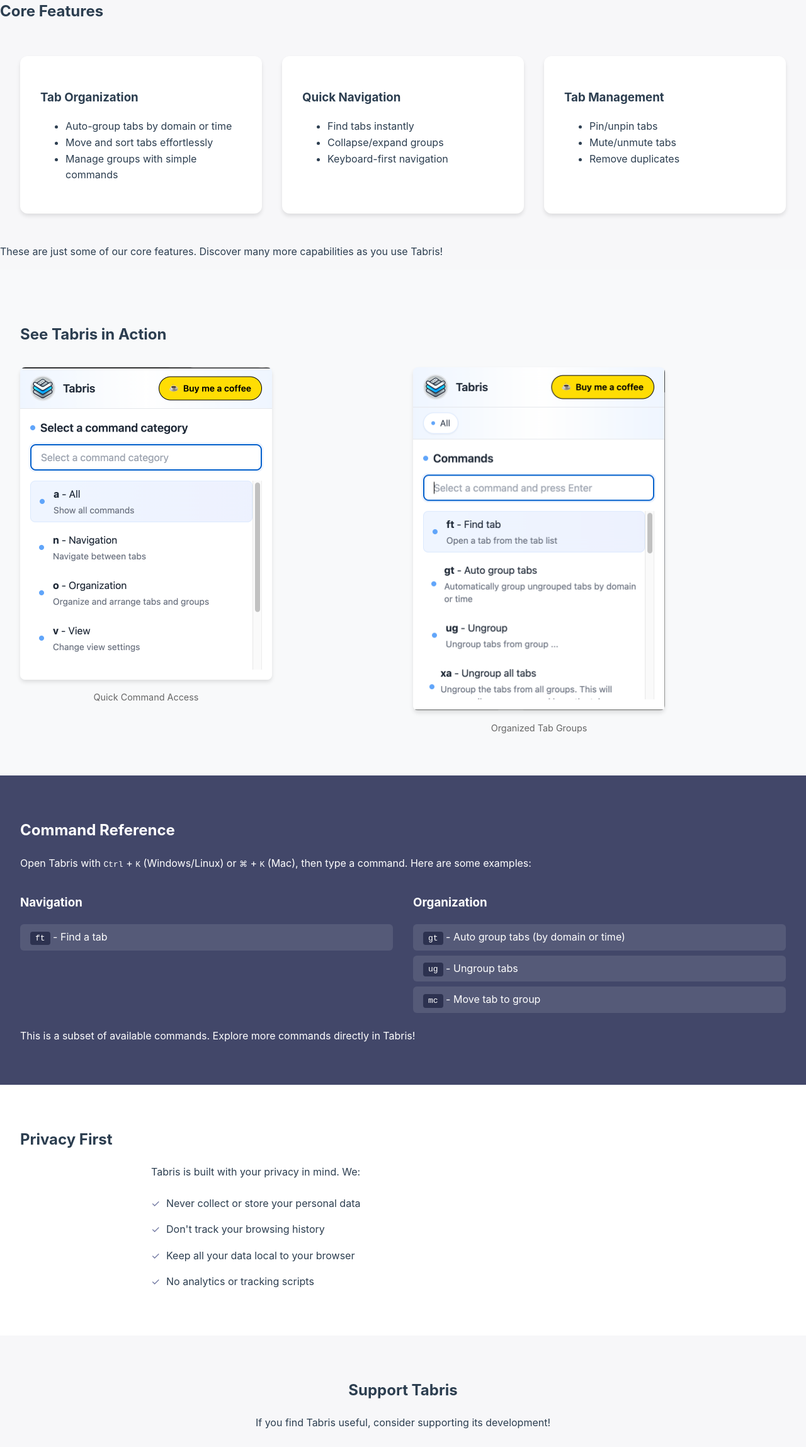
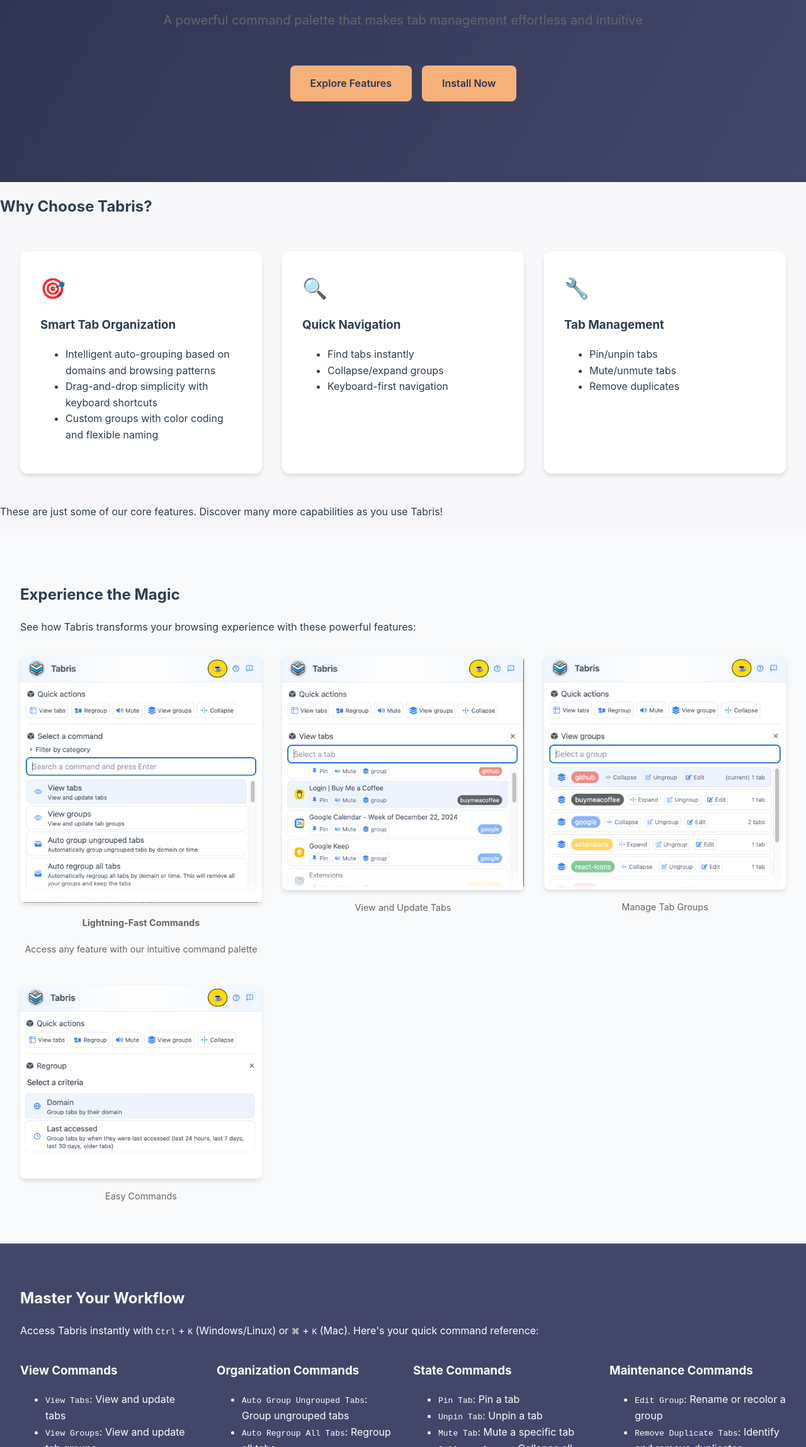
Before and after one commit to damfernandes/tabris-docs, a plain HTML site: page index.html in a window 1280 px wide. Shown: the part 503-2800 px from the top of the page at 63% size. Drawn offline with Linux system fonts and the light colour scheme.

Commit message:
Updated doc with the recent changes

```diff
--- a/assets/styles.css
+++ b/assets/styles.css
@@ -81,31 +81,46 @@ body {
 }
 
 .privacy {
-  background-color: var(--card-background);
-  padding: 3rem 2rem;
+  padding: 4rem 2rem;
+  background-color: #f8f9fa;
 }
 
 .privacy-content {
-  max-width: 800px;
-  margin: 0 auto;
+  max-width: 900px;
+  display: flex;
+  align-items: flex-start;
+  gap: 2rem;
 }
 
-.privacy ul {
+.privacy-icon {
+  flex-shrink: 0;
+}
+
+.privacy-icon img {
+  width: 64px;
+  height: 64px;
+}
+
+.privacy-details {
+  flex: 1;
+}
+
+.privacy-list {
   list-style: none;
   padding: 0;
+  margin: 1.5rem 0;
 }
 
-.privacy li {
-  padding: 0.5rem 0;
-  padding-left: 1.5rem;
-  position: relative;
+.privacy-list li {
+  margin-bottom: 1rem;
+  display: flex;
+  align-items: center;
+  gap: 0.5rem;
 }
 
-.privacy li:before {
-  content: "✓";
-  color: var(--accent-color);
-  position: absolute;
-  left: 0;
+.check {
+  color: #28a745;
+  font-weight: bold;
 }
 
 .donate-button {
@@ -170,3 +185,63 @@ body {
   text-align: center;
   padding: 3rem 2rem;
 }
+
+.hero-content {
+  max-width: 800px;
+  margin: 0 auto;
+  text-align: center;
+  padding: 4rem 1rem;
+}
+
+.hero-tagline {
+  font-size: 2.5rem;
+  font-weight: bold;
+  margin: 1.5rem 0;
+}
+
+.hero-subtitle {
+  font-size: 1.25rem;
+  color: #666;
+  margin-bottom: 2rem;
+}
+
+.cta-group {
+  display: flex;
+  gap: 1rem;
+  justify-content: center;
+}
+
+.feature-icon {
+  font-size: 2rem;
+  margin-bottom: 1rem;
+}
+
+.screenshot-wrapper {
+  border-radius: 8px;
+  box-shadow: 0 4px 6px rgba(0, 0, 0, 0.1);
+  overflow: hidden;
+  transition: transform 0.3s ease;
+}
+
+.screenshot-wrapper:hover {
+  transform: translateY(-5px);
+}
+
+.privacy-icon {
+  font-size: 3rem;
+  margin-bottom: 1.5rem;
+}
+
+.footer-content {
+  display: flex;
+  justify-content: space-between;
+  align-items: center;
+  max-width: 1200px;
+  margin: 0 auto;
+  padding: 2rem 1rem;
+}
+
+.footer-links {
+  display: flex;
+  gap: 2rem;
+}
--- a/index.html
+++ b/index.html
@@ -9,24 +9,39 @@
   </head>
   <body>
     <header class="header">
-      <img src="assets/icon.png" alt="Tabris Logo" class="logo" />
-      <h1>Tabris</h1>
-      <p>The ultimate command palette for efficient tab management</p>
-      <a href="#features" class="cta-button">Explore Features</a>
+      <div class="hero-content">
+        <img src="assets/icon.png" alt="Tabris Logo" class="logo" />
+        <h1>Tabris</h1>
+        <p class="hero-tagline">
+          Transform your browser tab chaos into zen-like organization
+        </p>
+        <p class="hero-subtitle">
+          A powerful command palette that makes tab management effortless and
+          intuitive
+        </p>
+        <div class="cta-group">
+          <a href="#features" class="cta-button primary">Explore Features</a>
+          <a href="#install" class="cta-button secondary">Install Now</a>
+        </div>
+      </div>
     </header>
 
     <section id="features" class="features">
-      <h2>Core Features</h2>
+      <h2>Why Choose Tabris?</h2>
       <div class="feature-grid">
         <div class="feature-card">
-          <h3>Tab Organization</h3>
+          <div class="feature-icon">🎯</div>
+          <h3>Smart Tab Organization</h3>
           <ul>
-            <li>Auto-group tabs by domain or time</li>
-            <li>Move and sort tabs effortlessly</li>
-            <li>Manage groups with simple commands</li>
+            <li>
+              Intelligent auto-grouping based on domains and browsing patterns
+            </li>
+            <li>Drag-and-drop simplicity with keyboard shortcuts</li>
+            <li>Custom groups with color coding and flexible naming</li>
           </ul>
         </div>
         <div class="feature-card">
+          <div class="feature-icon">🔍</div>
           <h3>Quick Navigation</h3>
           <ul>
             <li>Find tabs instantly</li>
@@ -35,6 +50,7 @@
           </ul>
         </div>
         <div class="feature-card">
+          <div class="feature-icon">🔧</div>
           <h3>Tab Management</h3>
           <ul>
             <li>Pin/unpin tabs</li>
@@ -50,63 +66,114 @@
     </section>
 
     <section class="screenshots">
-      <h2>See Tabris in Action</h2>
+      <h2>Experience the Magic</h2>
+      <p class="section-intro">
+        See how Tabris transforms your browsing experience with these powerful
+        features:
+      </p>
       <div class="screenshot-grid">
         <figure class="screenshot">
-          <img src="assets/main_menu.png" alt="Tabris Command Palette" />
-          <figcaption>Quick Command Access</figcaption>
+          <div class="screenshot-wrapper">
+            <img
+              src="assets/commands_view.png"
+              alt="Quick Actions Screenshot"
+            />
+          </div>
+          <figcaption>
+            <h4>Lightning-Fast Commands</h4>
+            <p>Access any feature with our intuitive command palette</p>
+          </figcaption>
         </figure>
         <figure class="screenshot">
-          <img src="assets/screenshot.png" alt="Tab Groups Management" />
-          <figcaption>Organized Tab Groups</figcaption>
+          <img src="assets/tabs_view.png" alt="View Tabs Screenshot" />
+          <figcaption>View and Update Tabs</figcaption>
+        </figure>
+        <figure class="screenshot">
+          <img src="assets/groups_view.png" alt="View Groups Screenshot" />
+          <figcaption>Manage Tab Groups</figcaption>
+        </figure>
+        <figure class="screenshot">
+          <img src="assets/regroup.png" alt="Regroup Command Screenshot" />
+          <figcaption>Easy Commands</figcaption>
         </figure>
       </div>
     </section>
 
     <section class="commands">
-      <h2>Command Reference</h2>
+      <h2>Master Your Workflow</h2>
       <p class="command-intro">
-        Open Tabris with <kbd>Ctrl</kbd> + <kbd>K</kbd> (Windows/Linux) or
-        <kbd>⌘</kbd> + <kbd>K</kbd> (Mac), then type a command. Here are some
-        examples:
+        Access Tabris instantly with <kbd>Ctrl</kbd> +
+        <kbd>K</kbd> (Windows/Linux) or <kbd>⌘</kbd> + <kbd>K</kbd> (Mac).
+        Here's your quick command reference:
       </p>
       <div class="command-categories">
         <div class="category">
-          <h3>Navigation</h3>
-          <div class="command-item"><code>ft</code> - Find a tab</div>
+          <h3>View Commands</h3>
+          <ul>
+            <li><code>View Tabs</code>: View and update tabs</li>
+            <li><code>View Groups</code>: View and update tab groups</li>
+          </ul>
         </div>
         <div class="category">
-          <h3>Organization</h3>
-          <div class="command-item">
-            <code>gt</code> - Auto group tabs (by domain or time)
-          </div>
-          <div class="command-item"><code>ug</code> - Ungroup tabs</div>
-          <div class="command-item"><code>mc</code> - Move tab to group</div>
+          <h3>Organization Commands</h3>
+          <ul>
+            <li>
+              <code>Auto Group Ungrouped Tabs</code>: Group ungrouped tabs
+            </li>
+            <li><code>Auto Regroup All Tabs</code>: Regroup all tabs</li>
+            <li><code>Ungroup Tabs</code>: Remove tabs from a group</li>
+            <li><code>Reorder Group</code>: Reorder tabs within a group</li>
+          </ul>
         </div>
-        <!-- Add more categories as needed -->
+        <div class="category">
+          <h3>State Commands</h3>
+          <ul>
+            <li><code>Pin Tab</code>: Pin a tab</li>
+            <li><code>Unpin Tab</code>: Unpin a tab</li>
+            <li><code>Mute Tab</code>: Mute a specific tab</li>
+            <li><code>Collapse Groups</code>: Collapse all groups</li>
+          </ul>
+        </div>
+        <div class="category">
+          <h3>Maintenance Commands</h3>
+          <ul>
+            <li><code>Edit Group</code>: Rename or recolor a group</li>
+            <li>
+              <code>Remove Duplicate Tabs</code>: Identify and remove duplicates
+            </li>
+            <li>
+              <code>Delete Group</code>: Delete a group and close all its tabs
+            </li>
+          </ul>
+        </div>
       </div>
-      <p class="commands-note">
-        This is a subset of available commands. Explore more commands directly
-        in Tabris!
-      </p>
     </section>
 
     <section class="privacy">
-      <h2>Privacy First</h2>
+      <h2>We value your privacy</h2>
       <div class="privacy-content">
-        <p>Tabris is built with your privacy in mind. We:</p>
-        <ul>
-          <li>Never collect or store your personal data</li>
-          <li>Don't track your browsing history</li>
-          <li>Keep all your data local to your browser</li>
-          <li>No analytics or tracking scripts</li>
-        </ul>
+        <div class="privacy-icon">🛡️</div>
+        <div class="privacy-details">
+          <p class="privacy-intro">
+            We believe in absolute privacy and security:
+          </p>
+          <ul class="privacy-list">
+            <li>
+              <span class="check">✓</span> No data collection - your browsing
+              stays private
+            </li>
+            <li><span class="check">✓</span> 100% local data storage</li>
+          </ul>
+        </div>
       </div>
     </section>
 
     <section class="support">
       <h2>Support Tabris</h2>
-      <p>If you find Tabris useful, consider supporting its development!</p>
+      <p class="support-text">
+        Love using Tabris? Help us make it even better! Your support enables
+        continuous improvements and new features.
+      </p>
       <script
         type="text/javascript"
         src="https://cdnjs.buymeacoffee.com/1.0.0/button.prod.min.js"
@@ -123,7 +190,9 @@
     </section>
 
     <footer class="footer">
-      <p>© 2024 Tabris. All rights reserved.</p>
+      <div class="footer-content">
+        <p>© 2024 Tabris. All rights reserved.</p>
+      </div>
     </footer>
   </body>
 </html>
```
Also changed, not shown: assets/commands_view.png (added), assets/groups_view.png (added), assets/main_menu.png (deleted), assets/regroup.png (added), assets/screenshot.png (deleted), assets/tabs_view.png (added).
